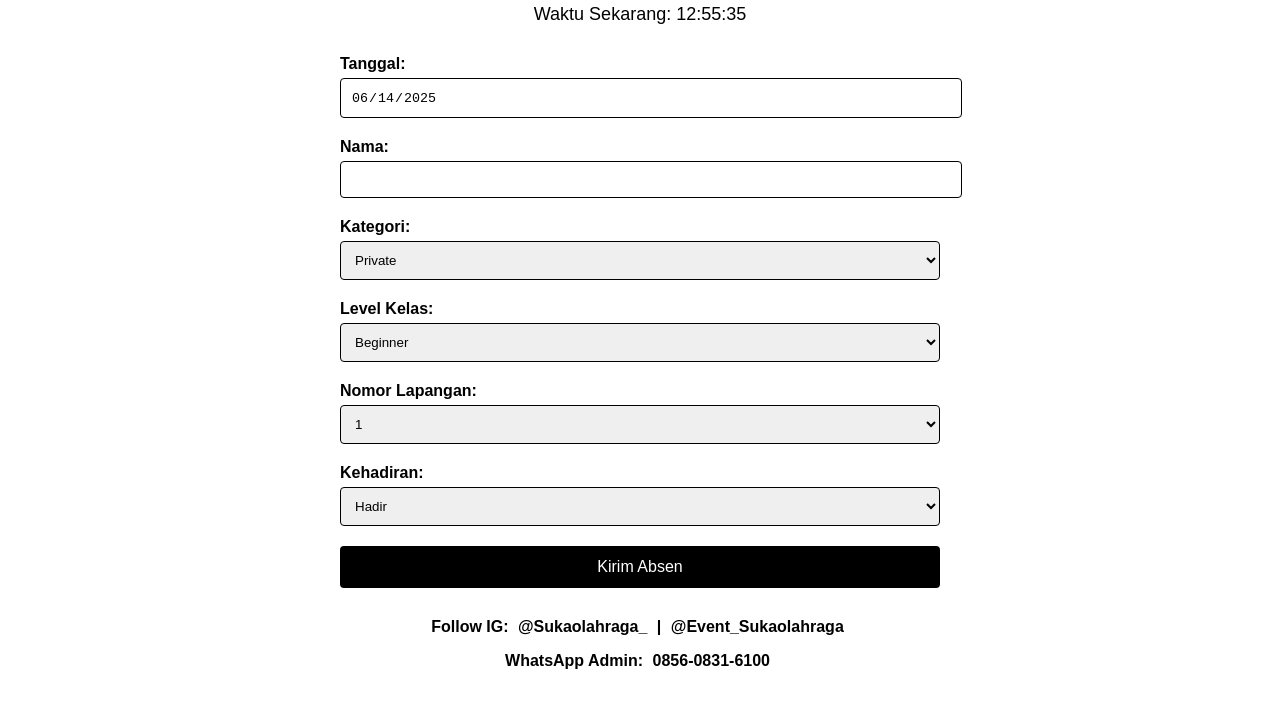
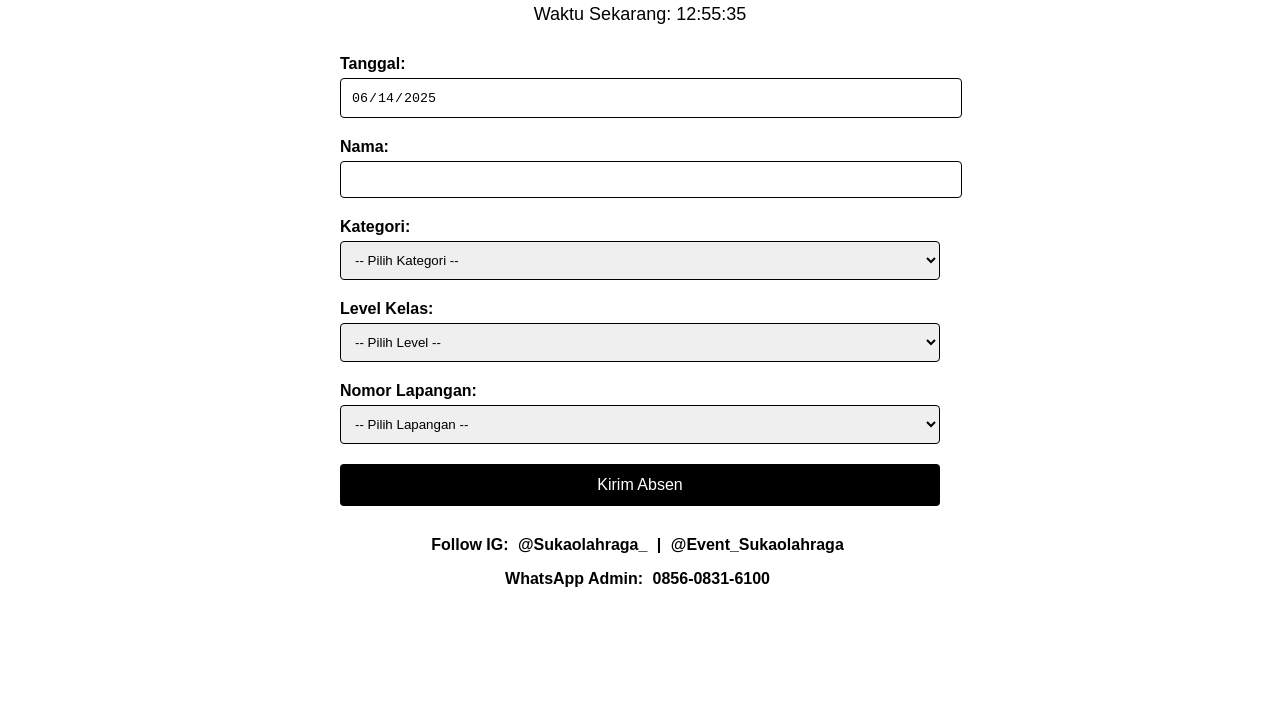
Before and after one commit to Senaadji/absentennisclasssuka-olahraga, a plain HTML site: page index.html in a window 1280 px wide. Shown: the part 114-820 px from the top of the page. Drawn offline with Linux system fonts and the light colour scheme.

Commit message:
Update index.html

```diff
--- a/index.html
+++ b/index.html
@@ -97,21 +97,28 @@
   <label for="tanggal">Tanggal:</label>
   <input id="tanggal" name="tanggal" readonly type="date"/>
   <input id="jam" name="jam" readonly type="hidden"/>
+
   <label for="name">Nama:</label>
   <input id="name" name="name" required type="text"/>
+
   <label for="kategori">Kategori:</label>
-  <select id="kategori" name="kategori">
+  <select id="kategori" name="kategori" required>
+    <option value="" disabled selected hidden>-- Pilih Kategori --</option>
     <option value="Private">Private</option>
     <option value="Group">Group</option>
   </select>
+
   <label for="level">Level Kelas:</label>
-  <select id="level" name="level">
+  <select id="level" name="level" required>
+    <option value="" disabled selected hidden>-- Pilih Level --</option>
     <option value="Beginner">Beginner</option>
     <option value="Intermediate">Intermediate</option>
     <option value="Advance">Advance</option>
   </select>
+
   <label for="lapangan">Nomor Lapangan:</label>
-  <select id="lapangan" name="lapangan">
+  <select id="lapangan" name="lapangan" required>
+    <option value="" disabled selected hidden>-- Pilih Lapangan --</option>
     <option value="1">1</option>
     <option value="2">2</option>
     <option value="3">3</option>
@@ -119,11 +126,10 @@
     <option value="5">5</option>
     <option value="6">6</option>
   </select>
-  <label for="kehadiran">Kehadiran:</label>
-  <select id="kehadiran" name="kehadiran">
-    <option value="Hadir">Hadir</option>
-    <option value="Tidak Hadir">Tidak Hadir</option>
-  </select>
+
+  <!-- Kehadiran otomatis Hadir -->
+  <input type="hidden" id="kehadiran" name="kehadiran" value="Hadir"/>
+
   <button type="submit">Kirim Absen</button>
 </form>
 
@@ -180,7 +186,7 @@
       kategori: form.kategori.value,
       level: form.level.value,
       lapangan: form.lapangan.value,
-      kehadiran: form.kehadiran.value
+      kehadiran: "Hadir"
     };
 
     fetch(form.action, {
@@ -199,7 +205,7 @@
         <li><strong>Kategori:</strong> ${formData.kategori}</li>
         <li><strong>Level:</strong> ${formData.level}</li>
         <li><strong>Lapangan:</strong> ${formData.lapangan}</li>
-        <li><strong>Kehadiran:</strong> ${formData.kehadiran}</li>
+        <li><strong>Kehadiran:</strong> Hadir</li>
       `;
       summary.style.display = "block";
     })
```
